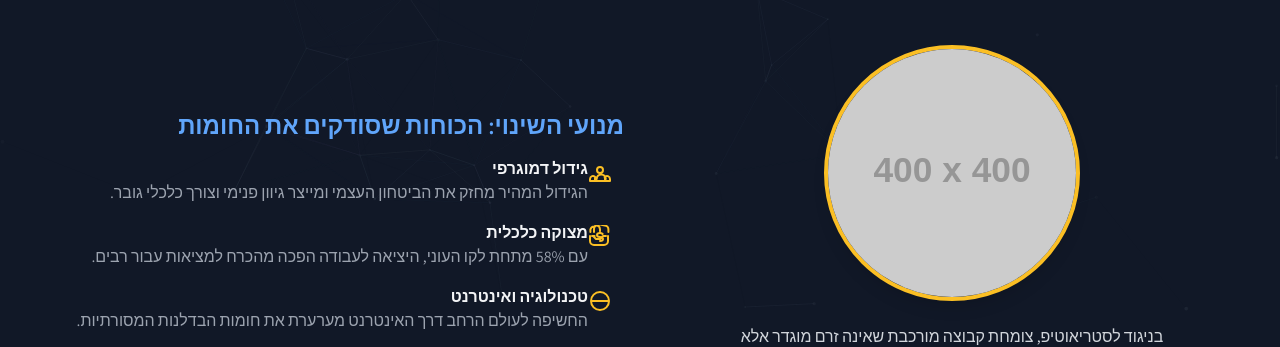
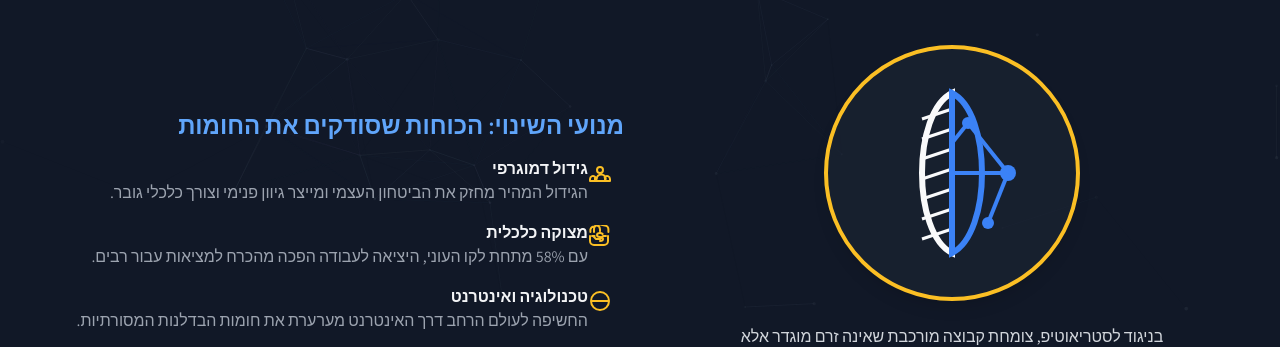
Before and after one commit to pinywinner/Tachbaz, a plain HTML site: page index.html in a window 1280 px wide. Shown: the part 489-836 px from the top of the page. Drawn offline with nearby package versions, Linux system fonts and the light colour scheme; placeholder pictures from the web are drawn by us.

Commit message:
Update index.html

```diff
--- a/index.html
+++ b/index.html
@@ -131,7 +131,30 @@
             </div>
             <div class="grid md:grid-cols-2 gap-8 items-center">
                 <div class="text-center">
-                    <img src="https://placehold.co/400x400/111827/FBBF24?text=%D7%97%D7%A8%D7%93%D7%99%20%D7%97%D7%93%D7%A9" alt="[תמונה של חרדי מודרני]" class="mx-auto rounded-full shadow-lg w-48 h-48 sm:w-64 sm:h-64 border-4 border-amber-400">
+                    <!-- SVG Icon representing the New Haredi -->
+                    <div class="mx-auto rounded-full shadow-lg w-48 h-48 sm:w-64 sm:h-64 border-4 border-amber-400 flex items-center justify-center bg-gray-800/50">
+                        <svg class="w-full h-full p-6" viewBox="0 0 100 100" xmlns="http://www.w3.org/2000/svg">
+                            <!-- Left side: Book/Torah -->
+                            <path d="M50 10 V 90 C 30 80, 30 20, 50 10 Z" fill="none" stroke="#F9FAFB" stroke-width="3"/>
+                            <line x1="50" y1="18" x2="35" y2="23" stroke="#F9FAFB" stroke-width="1.5"/>
+                            <line x1="50" y1="28" x2="35" y2="33" stroke="#F9FAFB" stroke-width="1.5"/>
+                            <line x1="50" y1="38" x2="35" y2="43" stroke="#F9FAFB" stroke-width="1.5"/>
+                            <line x1="50" y1="48" x2="35" y2="53" stroke="#F9FAFB" stroke-width="1.5"/>
+                            <line x1="50" y1="58" x2="35" y2="63" stroke="#F9FAFB" stroke-width="1.5"/>
+                            <line x1="50" y1="68" x2="35" y2="73" stroke="#F9FAFB" stroke-width="1.5"/>
+                            <line x1="50" y1="78" x2="35" y2="83" stroke="#F9FAFB" stroke-width="1.5"/>
+
+                            <!-- Right side: Circuit/Tech -->
+                            <path d="M50 10 V 90 C 70 80, 70 20, 50 10 Z" fill="none" stroke="#3B82F6" stroke-width="3"/>
+                            <circle cx="58" cy="25" r="3" fill="#3B82F6"/>
+                            <circle cx="78" cy="50" r="4" fill="#3B82F6"/>
+                            <circle cx="68" cy="75" r="3" fill="#3B82F6"/>
+                            <line x1="50" y1="50" x2="78" y2="50" stroke="#3B82F6" stroke-width="2"/>
+                            <line x1="58" y1="25" x2="78" y2="50" stroke="#3B82F6" stroke-width="2"/>
+                            <line x1="78" y1="50" x2="68" y2="75" stroke="#3B82F6" stroke-width="2"/>
+                            <line x1="50" y1="35" x2="58" y2="25" stroke="#3B82F6" stroke-width="2"/>
+                        </svg>
+                    </div>
                     <p class="mt-6 text-gray-300 max-w-md mx-auto">
                         בניגוד לסטריאוטיפ, צומחת קבוצה מורכבת שאינה זרם מוגדר אלא תופעה רחבה. הם משלבים לימודים, עבודה ותרבות פנאי, תוך ניסיון לשמר את זהותם הדתית.
                     </p>
```
